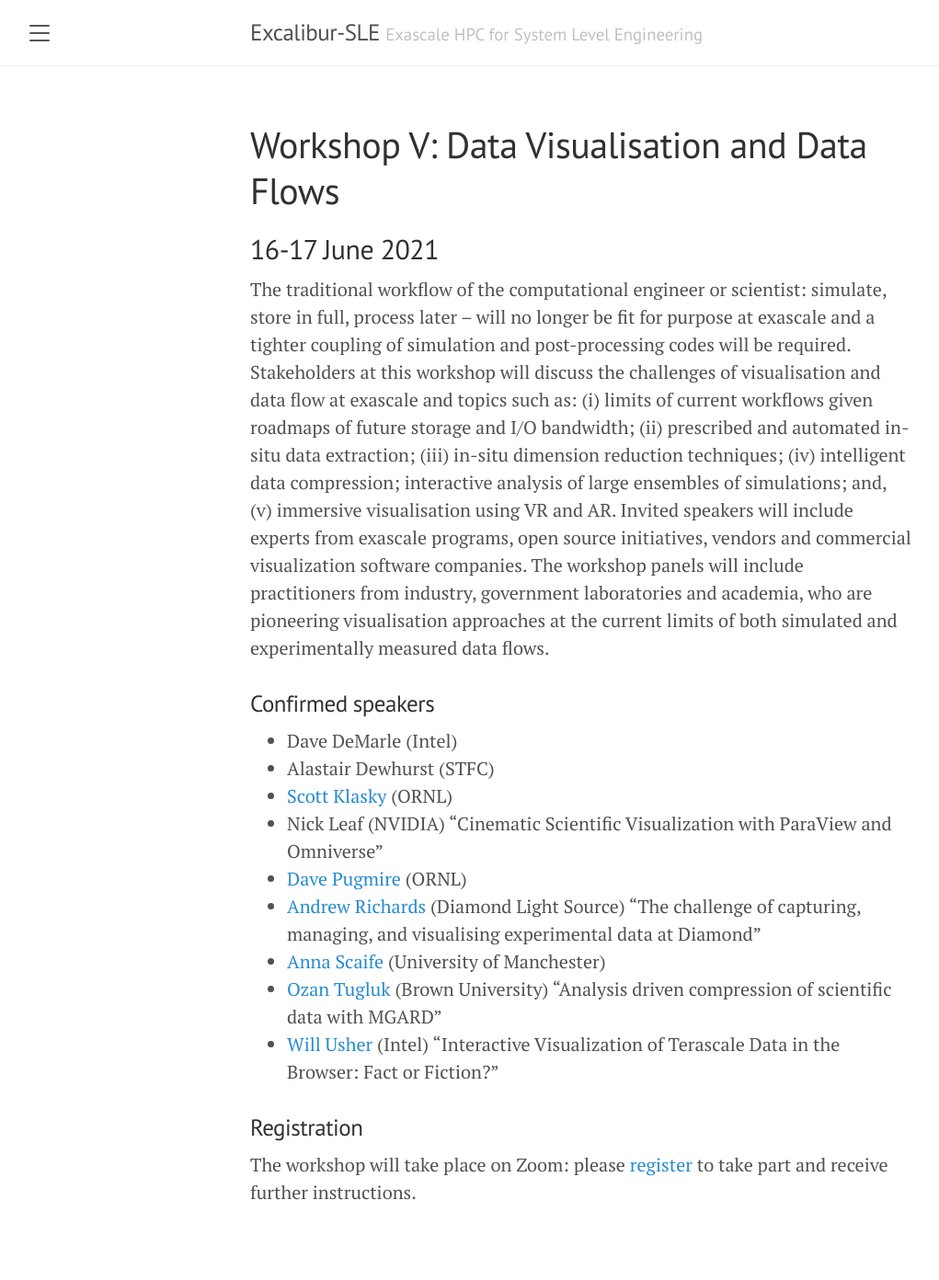
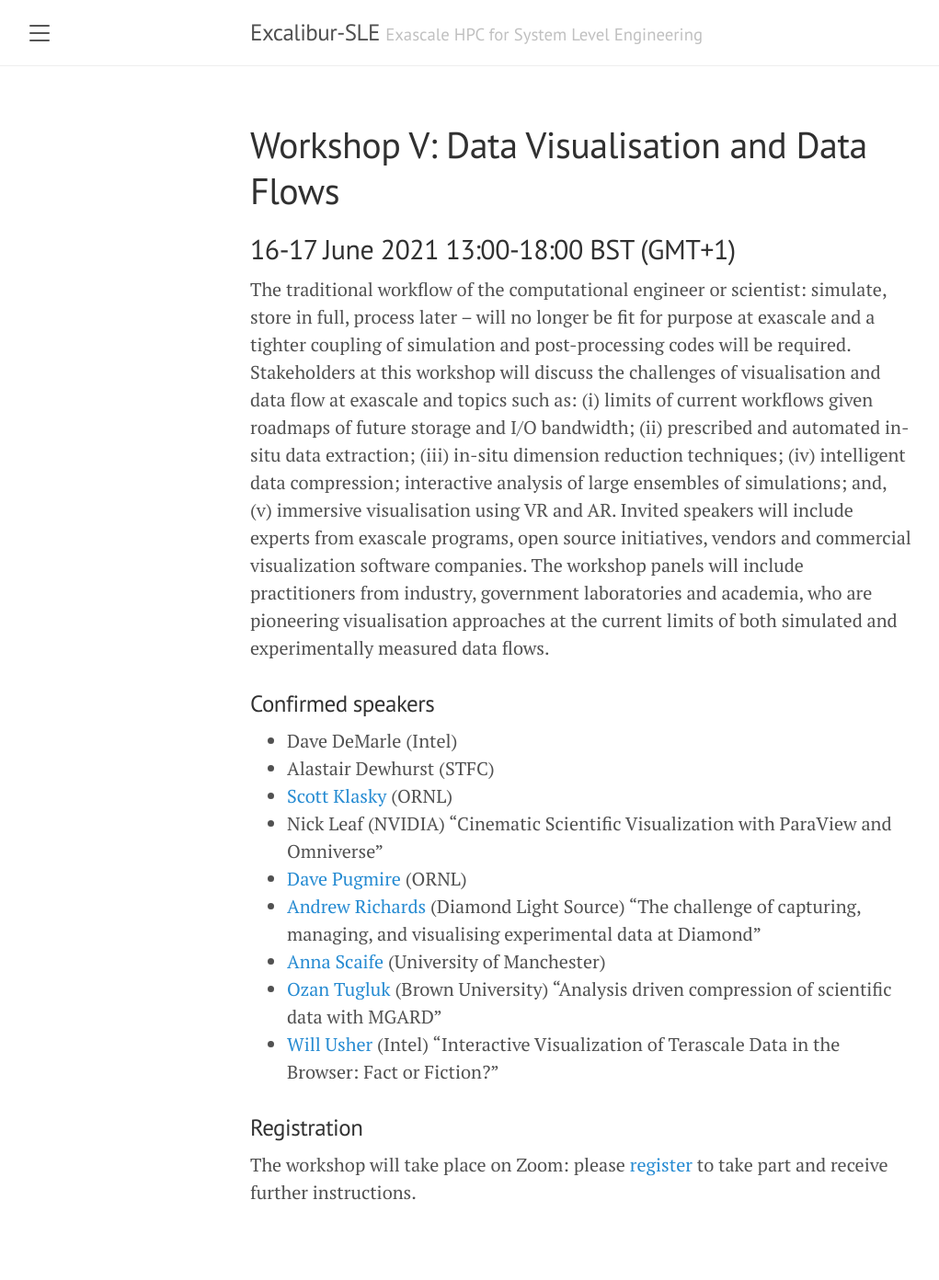
Before and after one commit to Excalibur-SLE/Excalibur-SLE.github.io, a Jekyll site: the page built from workshop5.md, in a window 1280 px wide. Shown: the whole page at 92% size, without its empty margins (8-1029 px from the left). Built offline with Jekyll 4.4.1, drawn with Linux system fonts in a browser that asks for light colours.

Commit message:
Add some times

```diff
--- a/workshop5.md
+++ b/workshop5.md
@@ -3,7 +3,7 @@ layout: page
 title: "Workshop V: Data Visualisation and Data Flows"
 ---
 
-## 16-17 June 2021
+## 16-17 June 2021 13:00-18:00 BST (GMT+1)
 
 The traditional workflow of the computational engineer or scientist:
 simulate, store in full, process later – will no longer be fit for
```
